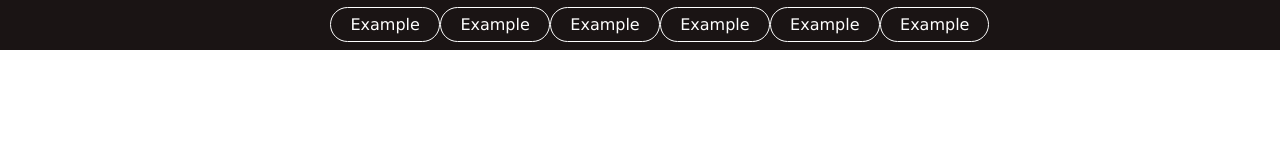
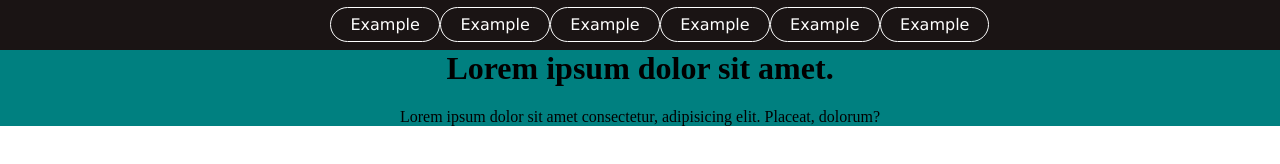
Before and after one commit to Erjankydyrov/My-second-repo, a plain HTML site: page index.html in a window 1280 px wide. Drawn offline with Linux system fonts and the light colour scheme.

Commit message:
added header

```diff
--- a/index.html
+++ b/index.html
@@ -17,5 +17,9 @@
             <li><a href="#">Example</a></li>
         </ul>
     </nav>
+    <header>
+        <h1>Lorem ipsum dolor sit amet.</h1>
+        <p>Lorem ipsum dolor sit amet consectetur, adipisicing elit. Placeat, dolorum?</p>
+    </header>
 </body>
 </html>
--- a/style.css
+++ b/style.css
@@ -37,3 +37,10 @@ nav ul li a:hover{
     background-color: white;
     transition-duration: 1s;
 }
+header{
+    background-color: teal;
+    text-align: center;
+}
+header h1{
+    margin-top: 0;
+}
```
